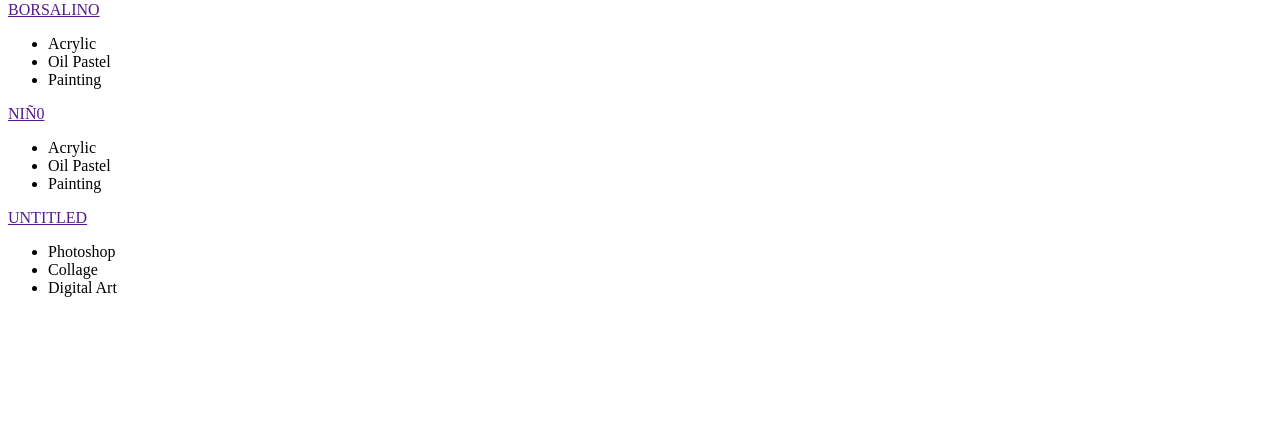
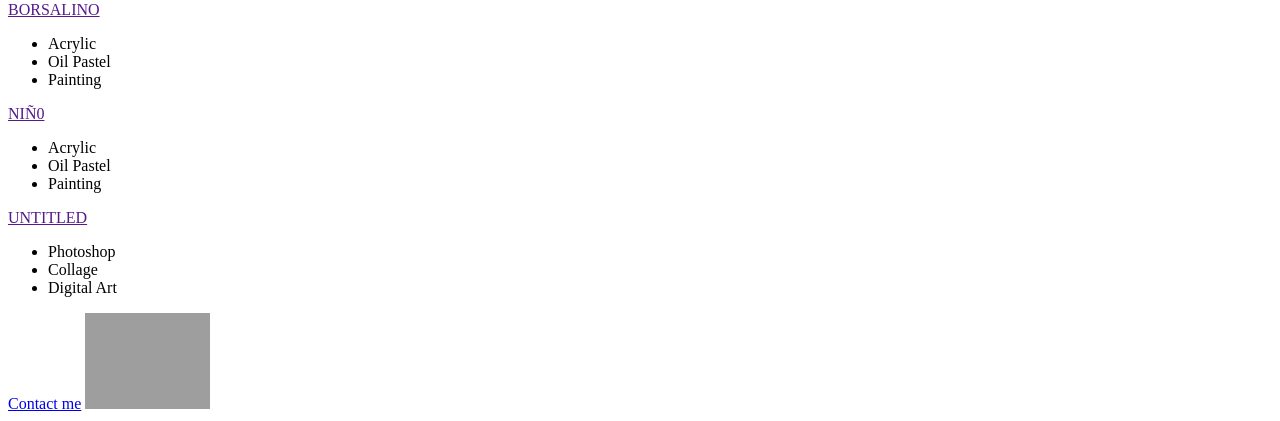
Before and after one commit to SocaLatchman/createdbysoca.com, a Flask app: page / in a window 1280 px wide. Shown: the part 1946-2367 px from the top of the page. Before the commit the page ends 2243 px from the top, so only its background shows below. Run offline with Flask 3, Linux system fonts and the light colour scheme; some web fonts are replaced; grey boxes are pictures that could not be loaded.

Commit message:
Footer for index template added

```diff
--- a/templates/index.html
+++ b/templates/index.html
@@ -224,4 +224,8 @@
        </div>
     </div>
 </main>
+<footer>
+  <a href="{{ url_for('contact') }}" role="button">Contact me</a>
+  <img src="{{ url_for('static', filename='images/me.png' )}}" alt="Soca Latchman as a baby" width="125" height="96">
+</footer>
 {% endblock %}
```
